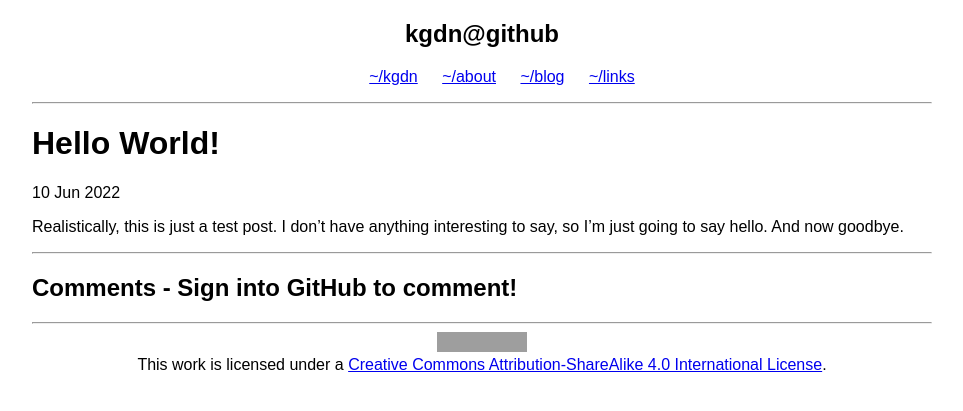
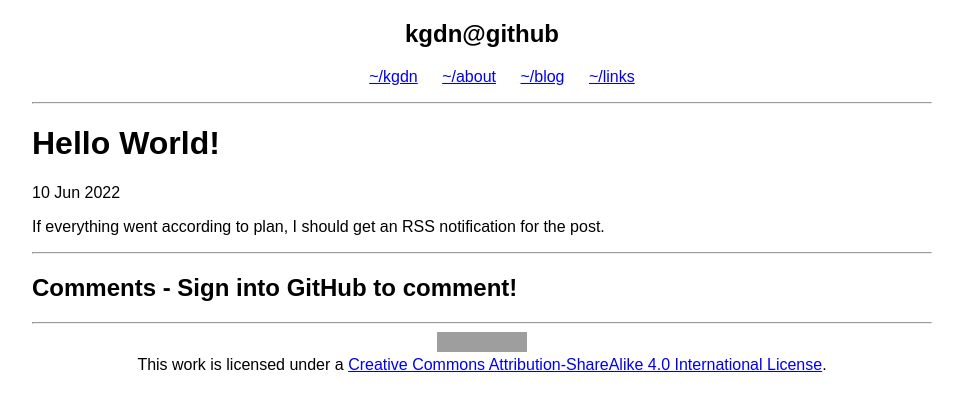
Before and after one commit to kgdn/kgdn.github.io, a Jekyll site: the page built from _posts/2022-06-10-hello-world.md, in a window 1280 px wide. Shown: the top 411 px of the page, without its empty margins (158-1121 px from the left). Built offline with Jekyll 4.4.1, drawn with Linux system fonts in a browser that asks for light colours; comment, search, counter and statistics services are not loaded; grey boxes are pictures that could not be loaded.

Commit message:
Add rss blog post

```diff
--- a/_posts/2022-06-10-hello-world.md
+++ b/_posts/2022-06-10-hello-world.md
@@ -4,4 +4,4 @@
 date: "2022-06-10"
 ---
 
-Realistically, this is just a test post. I don't have anything interesting to say, so I'm just going to say hello. And now goodbye.
+If everything went according to plan, I should get an RSS notification for the post.
```
Also changed, not shown: _posts/2022-06-10-rss-test.md (added, +7 -0 lines).
